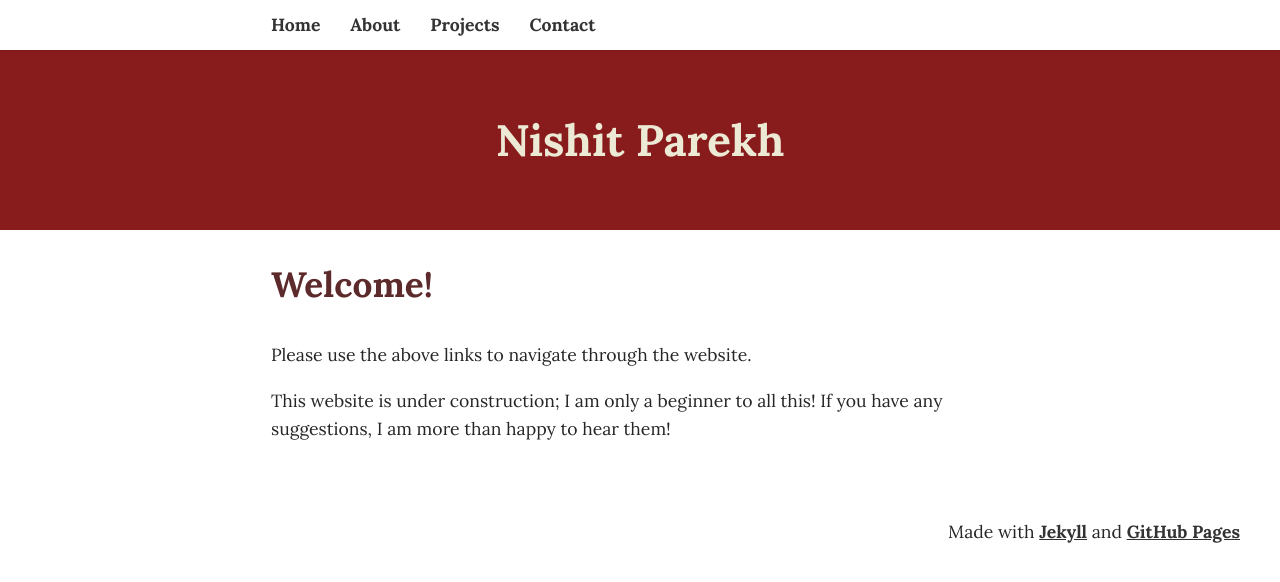
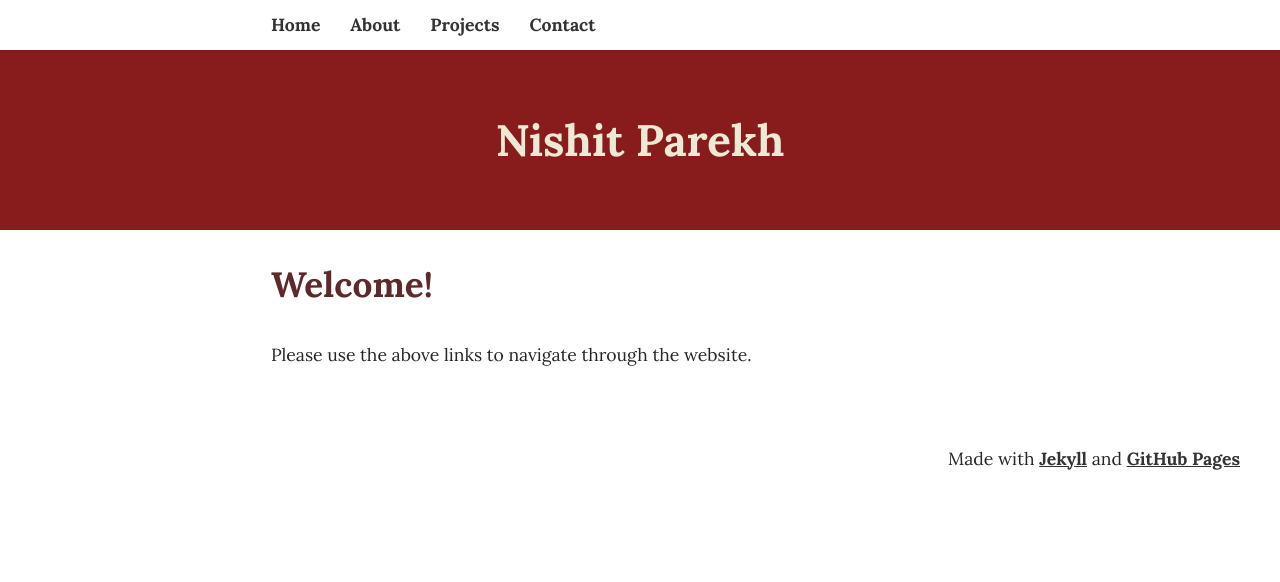
Before and after one commit to parekhnish/parekhnish.github.io, a Jekyll site: the page built from index.html, in a window 1280 px wide. Shown: the top 582 px of the page. Built offline with Jekyll 4.4.1, drawn with Linux system fonts in a browser that asks for light colours.

Commit message:
Changed Homepage

```diff
--- a/index.html
+++ b/index.html
@@ -5,5 +5,3 @@ layout: default
 <h2>Welcome!</h2>
 
 <p>Please use the above links to navigate through the website.</p>
-
-<p>This website is under construction; I am only a beginner to all this! If you have any suggestions, I am more than happy to hear them!</p>
```
